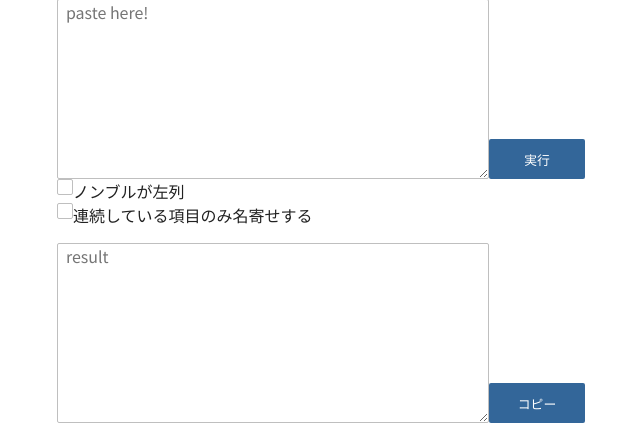
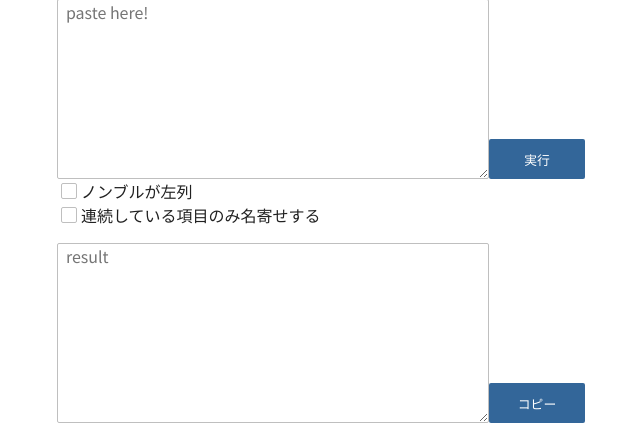
Before and after one commit to AWtnb/sakuin-tool, a PHP site: page /index.html in a window 1280 px wide. Shown: the part 955-1382 px from the top of the page, without its empty margins (43-683 px from the left). Run offline with PHP 8.4, Linux system fonts and the light colour scheme; some libraries are stand-ins or nearby versions; some web fonts are replaced.

Commit message:
fix style

```diff
--- a/assets/additional.css
+++ b/assets/additional.css
@@ -87,3 +87,7 @@ button.done::after {
 table {
     margin-bottom: 4rem;
 }
+
+input[type="checkbox"] {
+    margin: .25em;
+}
```
